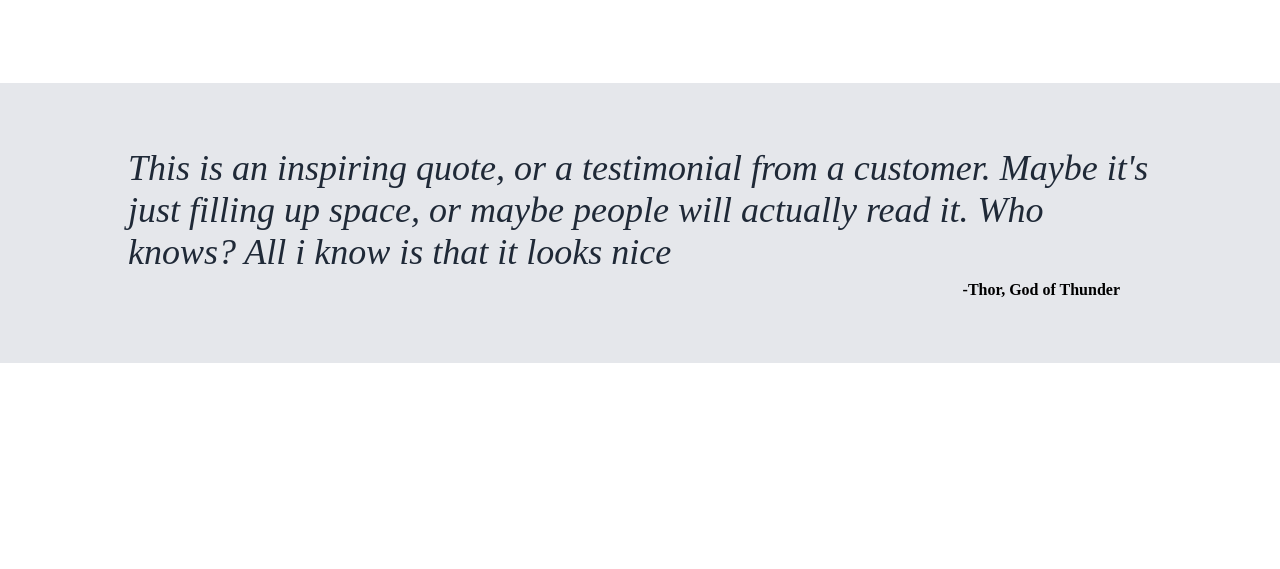
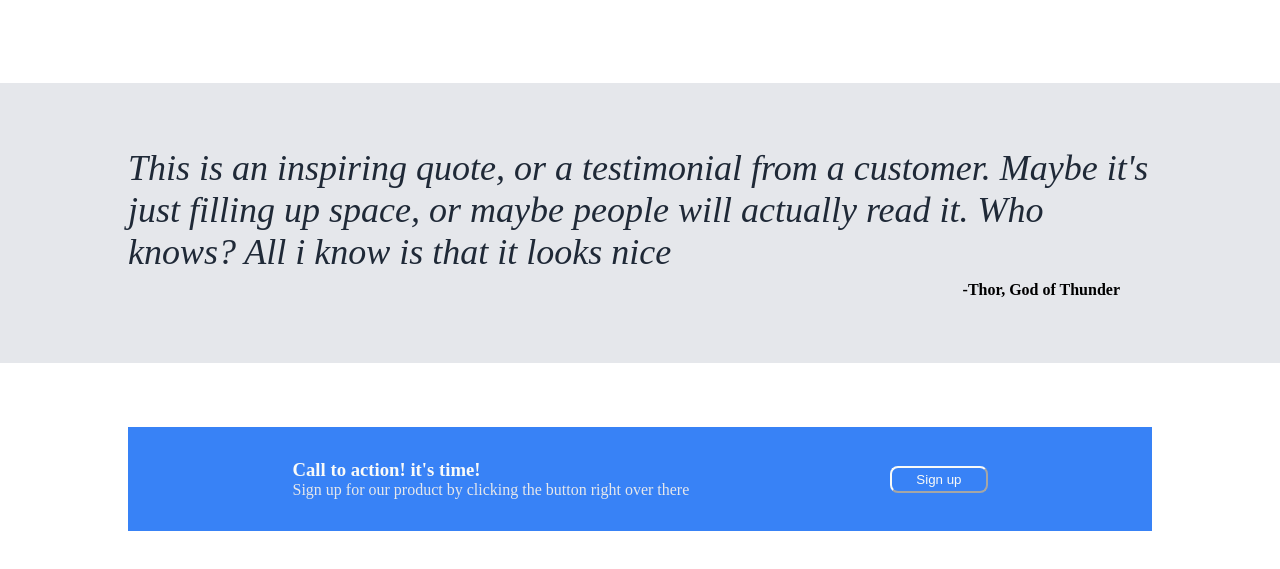
Before and after one commit to Mathew-Theberge/landing-page-V2, a plain HTML site: page index.html in a window 1280 px wide. Shown: the part 774-1343 px from the top of the page. Before the commit the page ends 1137 px from the top, so only its background shows below. Drawn offline with Linux system fonts and the light colour scheme.

Commit message:
add layout and style to call to action section

```diff
--- a/index.html
+++ b/index.html
@@ -58,5 +58,13 @@
     </em>
     <p>-Thor, God of Thunder</p>
   </section>
+
+  <section class="call-to-action-section">
+    <div class="bottom-content">
+      <h3>Call to action! it's time!</h3>
+      <p>Sign up for our product by clicking the button right over there</p>
+    </div>
+    <button>Sign up</button>
+  </section>
 </body>
 </html>
--- a/style.css
+++ b/style.css
@@ -121,3 +121,31 @@
   margin-right: 32px;
   margin-top: 8px;
 }
+
+/* CALL TO ACTION SECTION */
+
+.call-to-action-section button {
+  color: #F9FAF8;
+  background-color: #3882F6;
+  padding: 4px 24px;
+  border-radius: 8px;
+  border-color: #F9FAF8;
+  max-height: 32px;
+}
+
+.call-to-action-section {
+  display: flex;
+  background-color: #3882F6;
+  padding: 32px 64px;
+  justify-content: space-around;
+  margin: 64px 128px;
+  align-items: center;
+}
+
+.call-to-action-section h3 {
+  color: #F9FAF8;
+}
+
+.call-to-action-section p {
+  color: #E5E7EB;
+}
```
